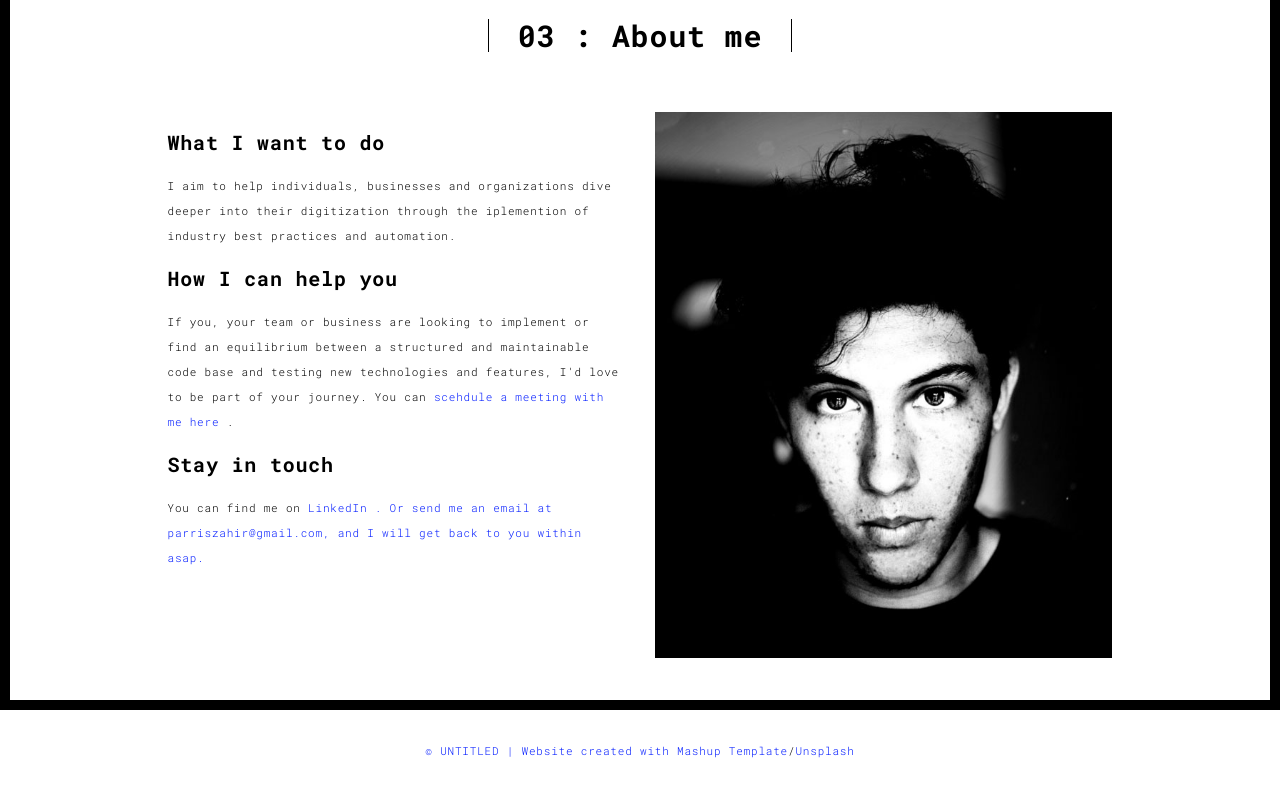
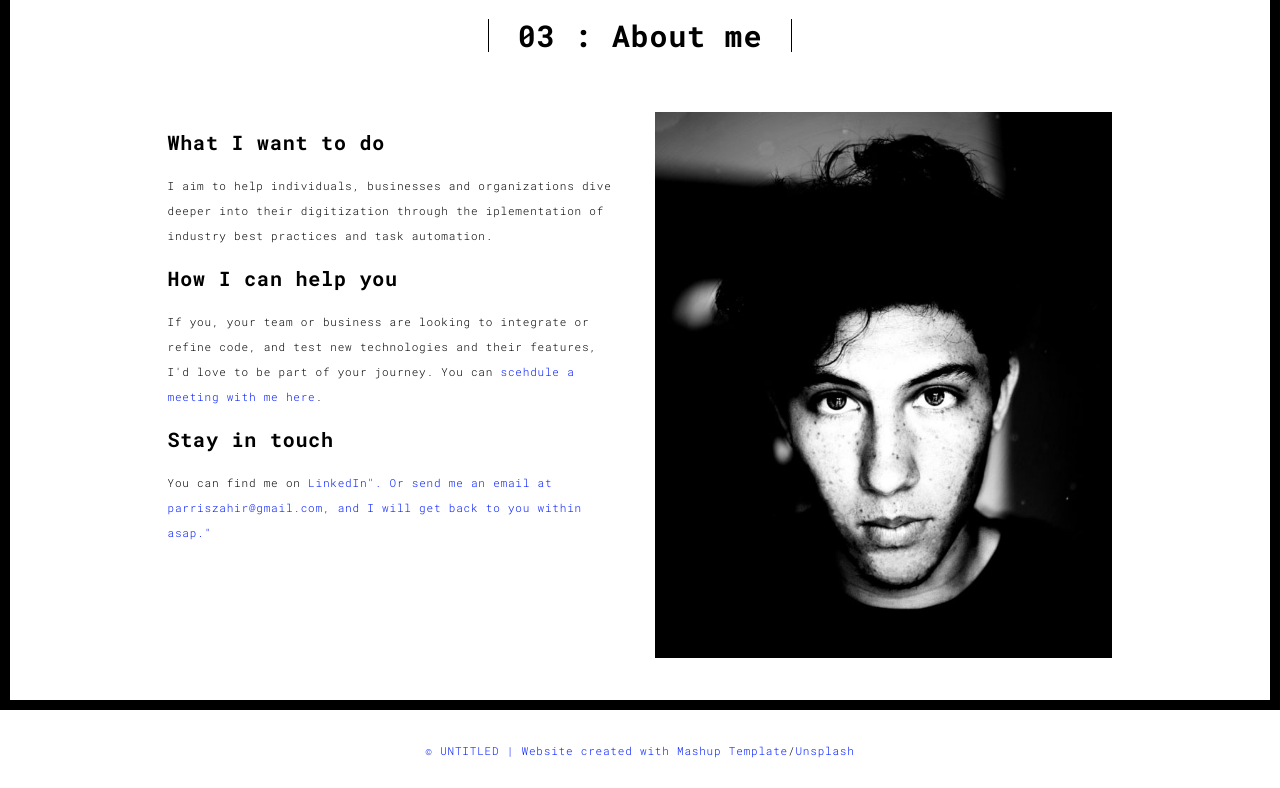
Before and after one commit to ZParris/portfo, a Flask app: page /about.html in a window 1280 px wide. Shown: the part 90-878 px from the top of the page. Run offline with Flask 2, Linux system fonts and the light colour scheme; some libraries are stand-ins or nearby versions.

Commit message:
edited 03 About me page content again

```diff
--- a/templates/about.html
+++ b/templates/about.html
@@ -62,12 +62,12 @@
               <div class="row">
                 <div class="col-xs-12 col-md-6">
                   <h3>What I want to do </h3>
-                  <p>I aim to help individuals, businesses and organizations dive deeper into their digitization through the iplemention of industry best practices and automation.</p>
+                  <p>I aim to help individuals, businesses and organizations dive deeper into their digitization through the iplementation of industry best practices and task automation.</p>
                   <h3>How I can help you </h3>
-                  <p> If you, your team or business are looking to implement or find an equilibrium between a structured and maintainable code base and testing new technologies and features, I'd love to be part of your journey. You can <a href="http://zparris.pythonanywhere.com/contact.html">scehdule a meeting with me here</a> . </p>
+                  <p> If you, your team or business are looking to integrate or refine code, and test new technologies and their features, I'd love to be part of your journey. You can <a href="http://zparris.pythonanywhere.com/contact.html">scehdule a meeting with me here</a>. </p>
                   <h3>Stay in touch</h3>
                   <p>
-                  You can find me on <a href="https://www.linkedin.com/in/zahir-parris/">LinkedIn<a/> . Or send me an email at parriszahir@gmail.com, and I will get back to you within asap. </p>
+                  You can find me on <a href="https://www.linkedin.com/in/zahir-parris/">LinkedIn<a/>". Or send me an email at parriszahir@gmail.com, and I will get back to you within asap." </p>
                 </div>
                 <div class="col-xs-12 col-md-6">
                   <img src="./assets/images/profil.jpg" class="img-responsive" alt="">
```
